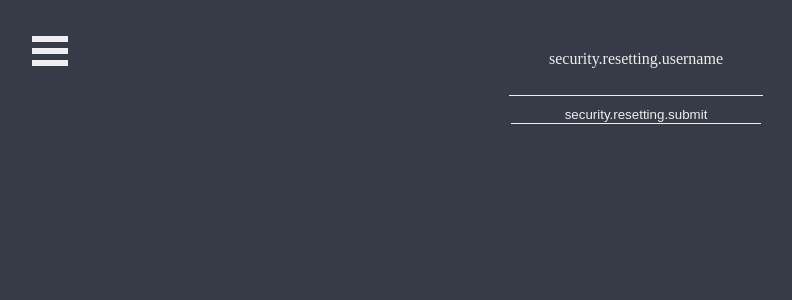
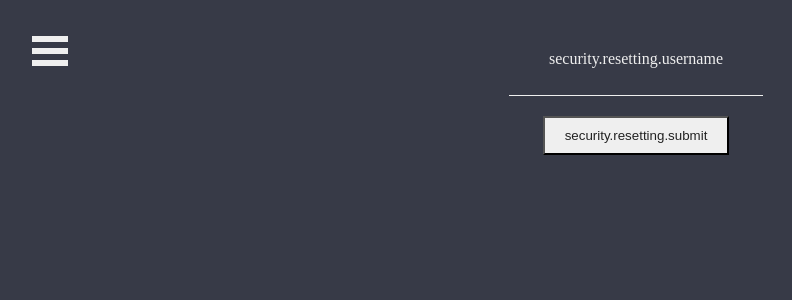
Before and after one commit to Kalaxia/portal, a Symfony app: template app/Resources/FOSUserBundle/views/Resetting/request.html.twig in a window 1280 px wide. Shown: the top 300 px of the page, without its empty margins (4-796 px from the left). Run offline with Twig, Linux system fonts and the light colour scheme; the template is opened without the code that fills it, so the values that code supplies are empty; some libraries are stand-ins or nearby versions.

Commit message:
Reset link and submit design corrections

```diff
--- a/app/Resources/FOSUserBundle/views/Resetting/request.html.twig
+++ b/app/Resources/FOSUserBundle/views/Resetting/request.html.twig
@@ -9,7 +9,7 @@
           <input type="text" id="username" name="username" required="required" />
       </div>
       <div>
-          <input type="submit" value="{{ 'security.resetting.submit'|trans }}" />
+          <button type="submit" class="button">{{ 'security.resetting.submit'|trans }}</button>
       </div>
   </form>
 </div>
--- a/app/Resources/FOSUserBundle/views/Security/login.html.twig
+++ b/app/Resources/FOSUserBundle/views/Security/login.html.twig
@@ -35,7 +35,7 @@
         <button type="submit" id="_submit" name="_submit">{{ 'security.login.submit'|trans }}</button>
 
         <div class="form-group">
-          <a href={{ path('fos_user_resetting_request') }}>{{ 'security.login.forgotten_password'|trans }}</a>
+          <a href={{ path('fos_user_resetting_request') }} class="button">{{ 'security.login.forgotten_password'|trans }}</a>
         </div>
 
       </form>
```
